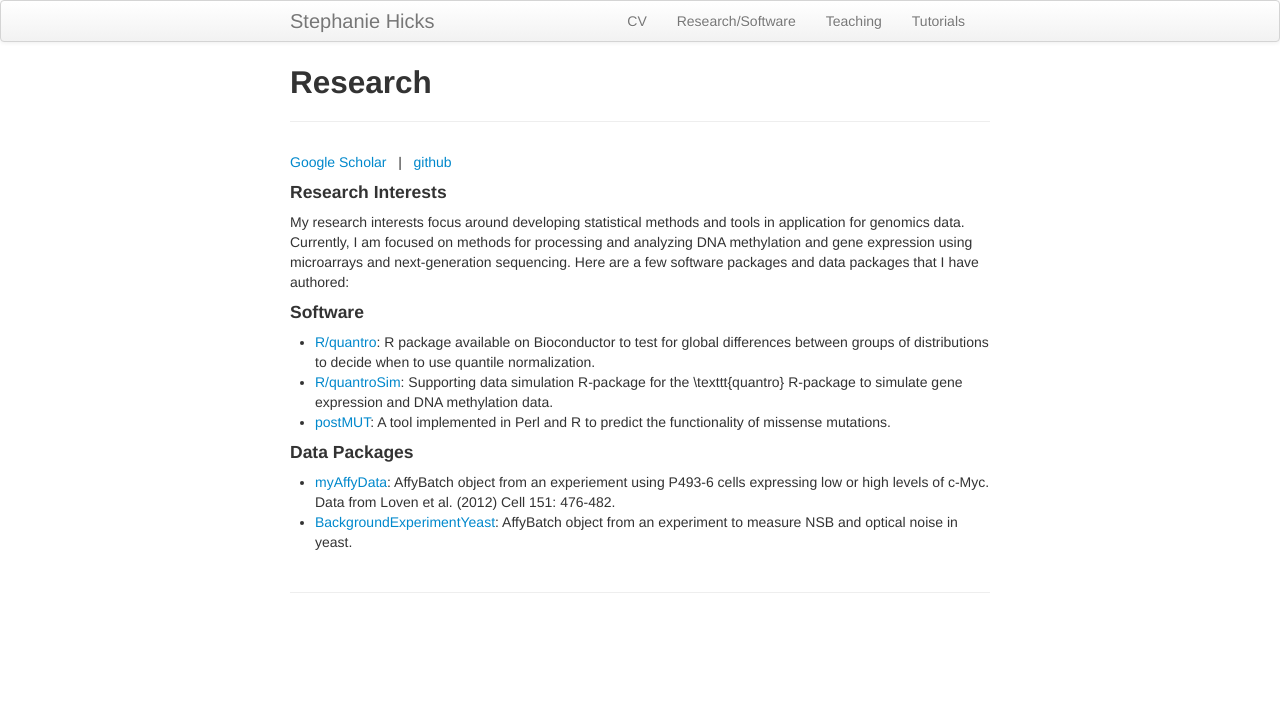
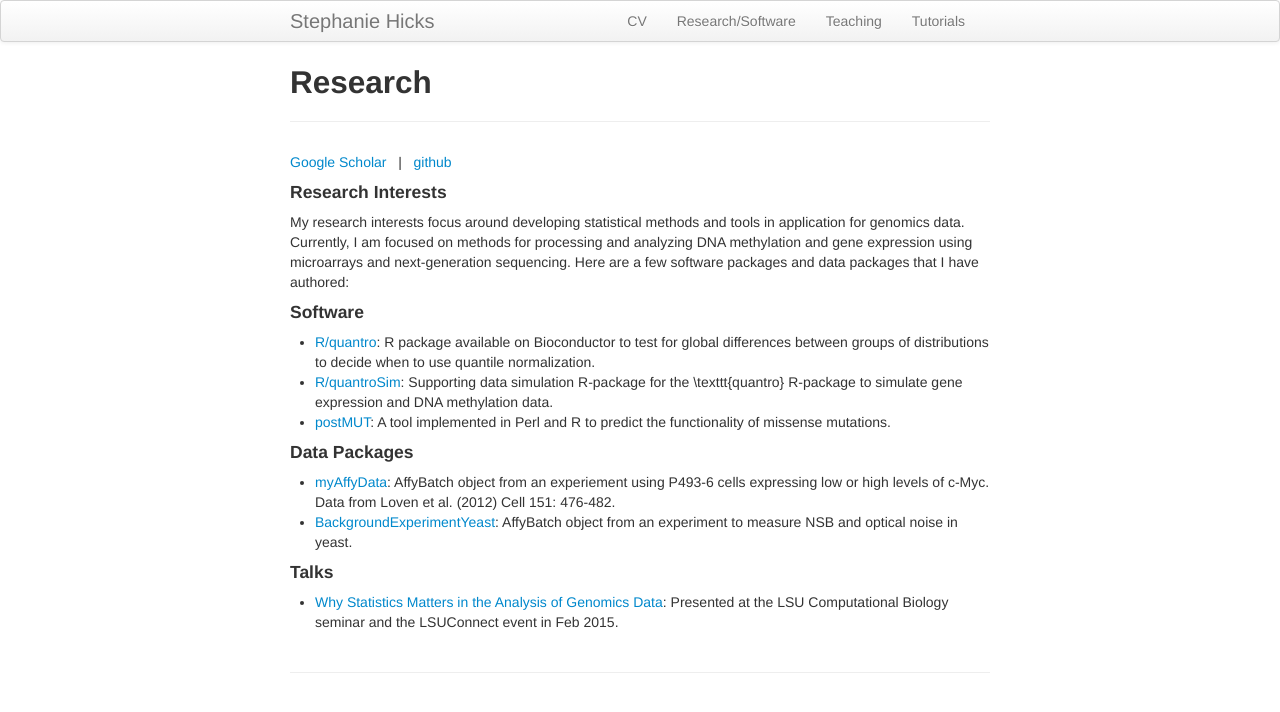
Before and after one commit to jmcgread/stephaniehicks.github.io, a Jekyll site: the page built from pages/research.md, in a window 1280 px wide. Shown: the top 712 px of the page. Built offline with Jekyll 4.4.1, drawn with Linux system fonts in a browser that asks for light colours.

Commit message:
added link to LSU talks

```diff
--- a/pages/research.md
+++ b/pages/research.md
@@ -22,3 +22,7 @@
 
 - [myAffyData](https://github.com/stephaniehicks/mycAffyData): AffyBatch object from an experiement using P493-6 cells expressing low or high levels of c-Myc. Data from Loven et al. (2012) Cell 151: 476-482.
 - [BackgroundExperimentYeast](https://github.com/stephaniehicks/BackgroundExperimentYeast): AffyBatch object from an experiment to measure NSB and optical noise in yeast.
+
+#### Talks
+
+- [Why Statistics Matters in the Analysis of Genomics Data](https://speakerdeck.com/stephaniehicks/why-statistics-matters-in-the-analysis-of-genomics-data): Presented at the LSU Computational Biology seminar and the LSUConnect event in Feb 2015.
```
